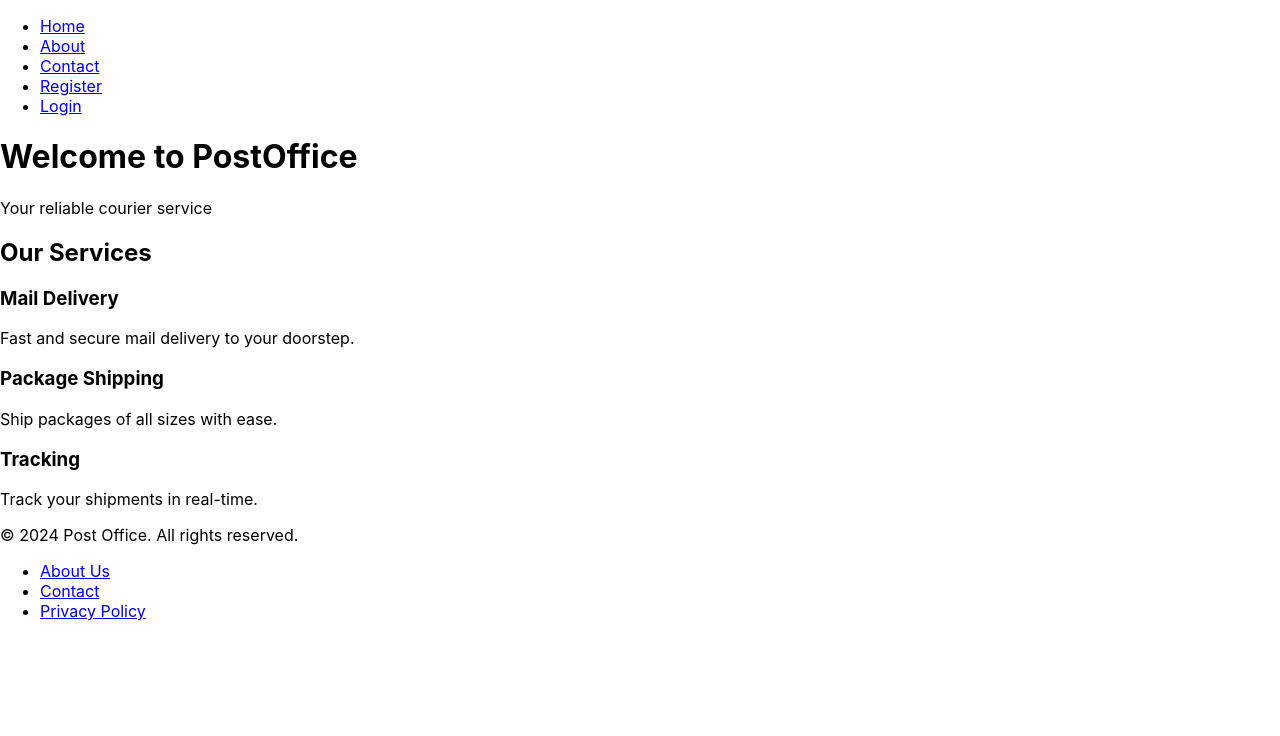
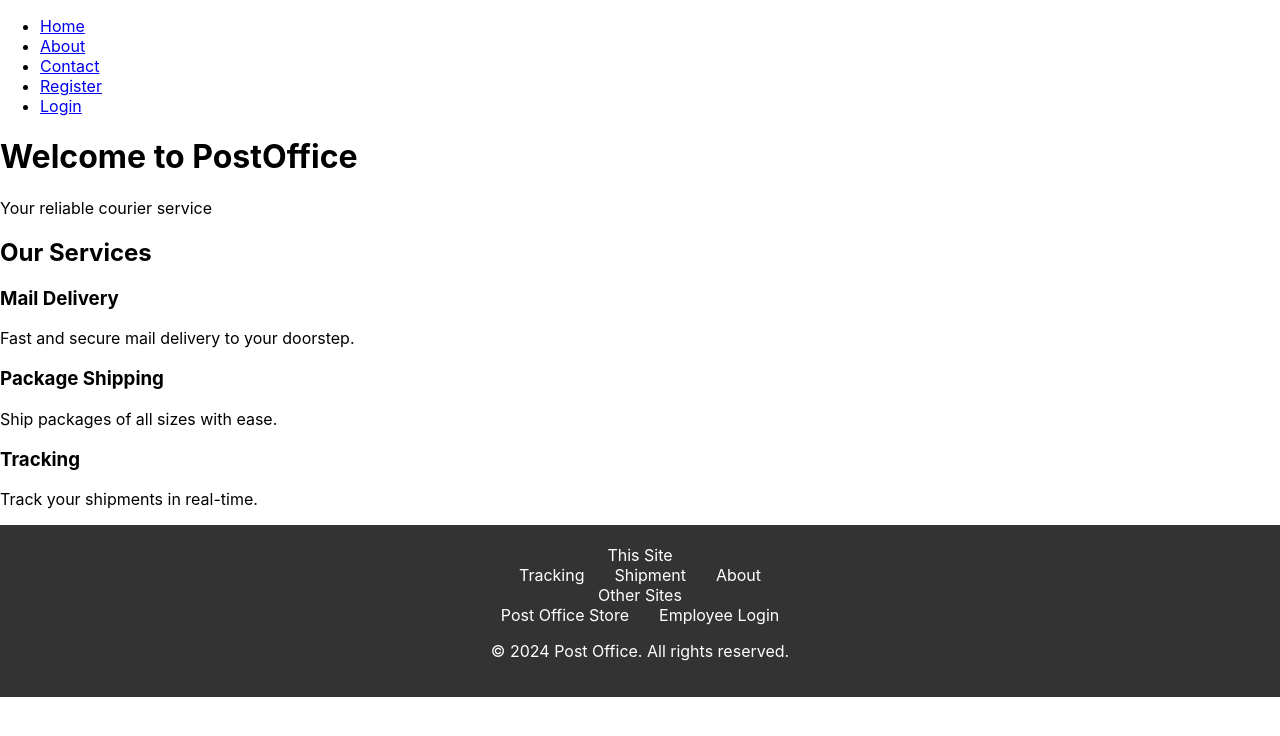
Before and after one commit to LuisangelE-04/Database-Project, a React (Create React App) app in the folder frontend/: page / in a window 1280 px wide. Shown: the top 736 px of the page. Built offline with nearby package versions, Linux system fonts and the light colour scheme.

Commit message:
add styles to footer, still a work a progress

```diff
--- a/frontend/src/components/Footer.js
+++ b/frontend/src/components/Footer.js
@@ -4,15 +4,27 @@ import '../css/Footer.css';
 const Footer = () => {
   return (
     <footer className="footer">
+      <div>
+        <span className="footer-titles">This Site</span>
+        <nav>
+          <ul>
+            <li><a href="">Tracking</a></li>
+            <li><a href="">Shipment</a></li>
+            <li><a href="">About</a></li>
+          </ul>
+        </nav>
+      </div>
+      <div>
+      <span className="footer-titles">Other Sites</span>
+        <nav>
+          <ul>
+            <li><a href="">Post Office Store</a></li>
+            <li><a href="">Employee Login</a></li>
+          </ul>
+        </nav>
+      </div>
       <div className="footer-content">
         <p>&copy; 2024 Post Office. All rights reserved.</p>
-        <nav>
-          <ul>
-            <li><a href="/about">About Us</a></li>
-            <li><a href="/contact">Contact</a></li>
-            <li><a href="/privacy">Privacy Policy</a></li>
-          </ul>
-        </nav>
       </div>
     </footer>
   );
--- a/frontend/src/css/Footer.css
+++ b/frontend/src/css/Footer.css
@@ -0,0 +1,32 @@
+.footer {
+  background-color: #333;
+  color: #fff;
+  padding: 20px 0;
+  text-align: center;
+}
+
+.footer nav ul {
+  list-style: none;
+  padding: 0;
+  margin: 0;
+  display: flex;
+  justify-content: center;
+}
+
+.footer nav ul li {
+  margin: 0 15px;
+}
+
+.footer nav ul li a {
+  color: #fff;
+  text-decoration: none;
+  transition: color 0.3s;
+}
+
+.footer nav ul li a:hover {
+  color: #ddd;
+}
+
+.footer-content {
+  margin-top: 10px;
+}
```
